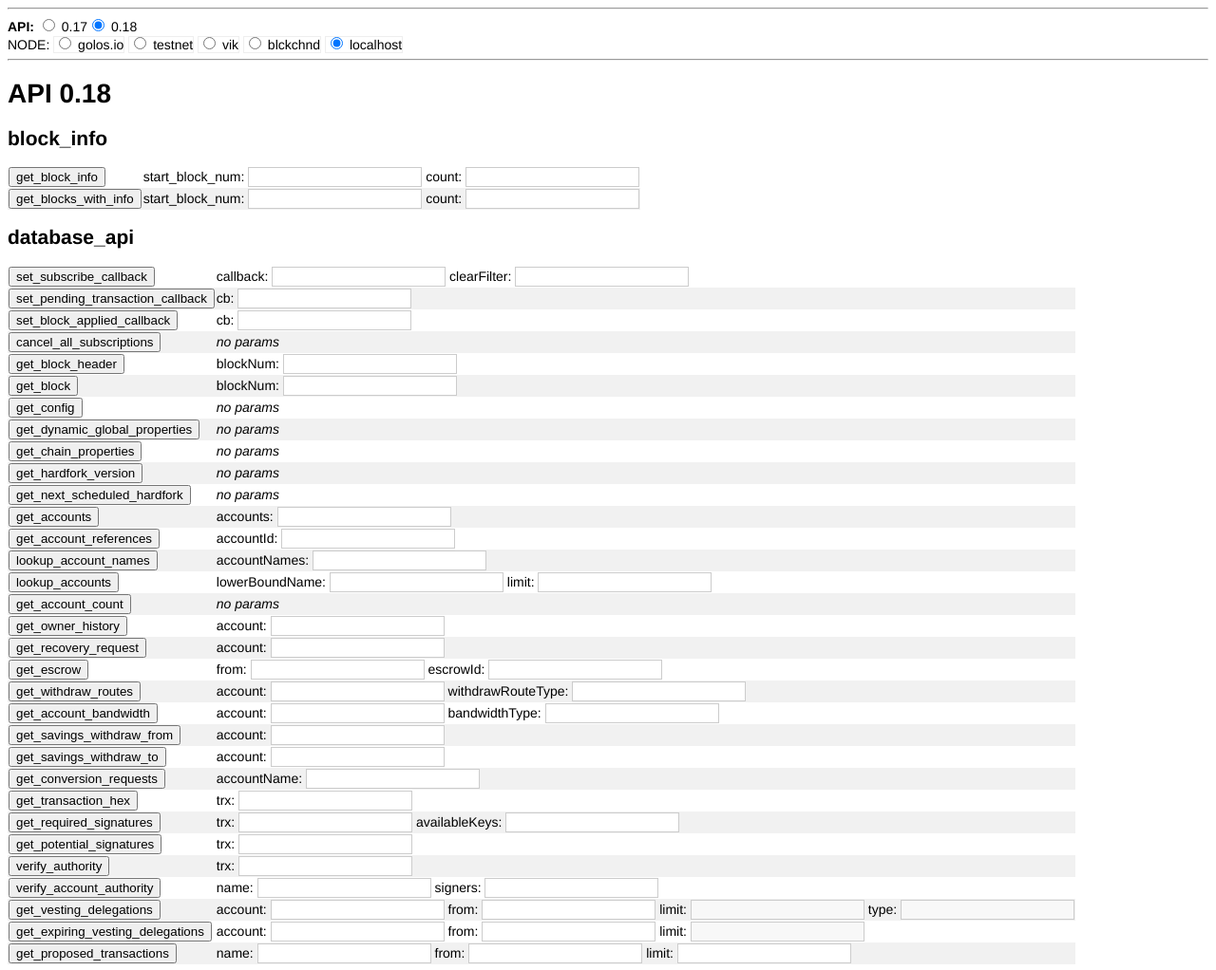
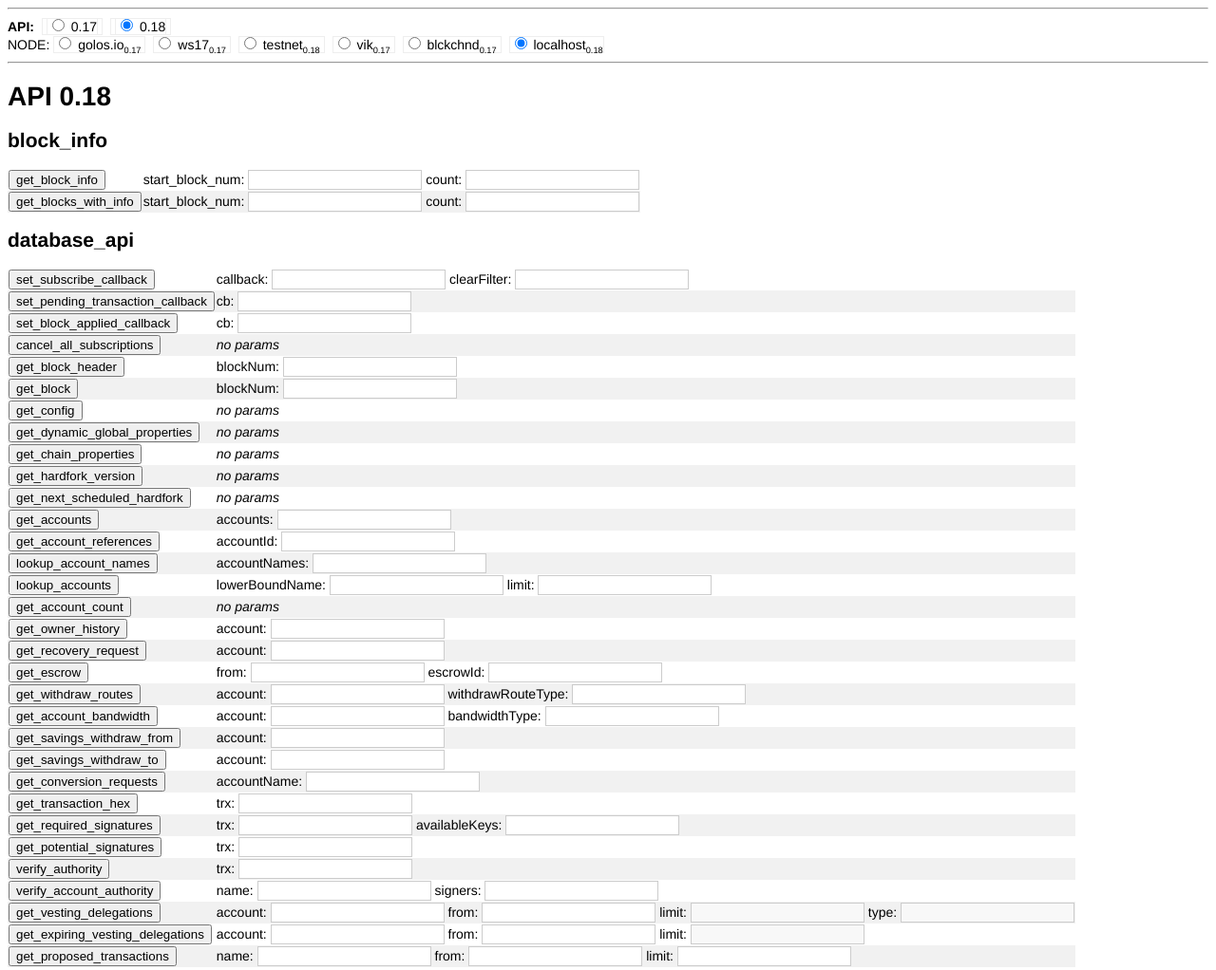
Before and after one commit to GolosChain/Qa, a plain HTML site: page tools/simple-api/index.html in a window 1280 px wide. Shown: the top 1022 px of the page at 95% size. Drawn offline with Linux system fonts and the light colour scheme.

Commit message:
simple-api: Autoswitch node version + call method on Enter press
1. Autoswitch API version on node select
2. Call method on pressing Enter in it's field
3. Better logs
4. Fix input ids

```diff
--- a/tools/simple-api/index.html
+++ b/tools/simple-api/index.html
@@ -9,14 +9,44 @@
 <script src="js/ws.js"></script>
 <!--script src="https://unpkg.com/golos-js@0.6.3/dist/golos.min.js"></script-->
 <style>
+body {
+	font-family: "Helvetica Neue", Verdana, sans-serif;
+	font-size: 14px;
+}
+.fl {float:left}
+.red {color:red}
+.dred {color:darkred}
+.green {color:green}
+
+table {border-collapse: collapse;}
+table tbody tr:nth-child(2n) {background: #f1f1f1}
+table.solid tbody tr:nth-child(2n) {background: transparent}
+table tbody tr:hover td	{background: rgba(255,255,200,.5)}
+
 .api-tbl input {background:#F8F8F8;border:1px solid #CCC; padding:2px}
 .api-tbl input[required] {background:#FFF}
+
+#nodes label, #apis label {margin:4px; border:1px solid #EEE}
+#nodes label sub {font-size: 66%}
+
 </style>
 <script>
-var w = new KWS(), ApiMethods = [], ApiParamsFix = {};
+const NODES = [
+//	[url, name, ?version, ?default]
+	["wss://ws.golos.io",			"golos.io"],
+	["wss://ws17.golos.io",			"ws17"],
+	["wss://ws.testnet.golos.io",	"testnet", 18],
+	["wss://api.golos.cf",			"vik"],
+	["wss://api.golos.blckchnd.com/ws", "blckchnd"],
+	["ws://127.0.0.1:8091",			"localhost", 18, true],
+];
+let w = new KWS(), ApiMethods = [], ApiParamsFix = {}, currentApi = '';
 
 let mInputs = {};				// input ids (todo: inputs) to easily get values
 function showApiMethods(v) {
+	if (v === currentApi) return;
+	currentApi = v;
+	mInputs = {};
 	var h = `<h1>API ${v}</h1>`;
 	for (var api of ApiMethods) {
 		let N = api.name,
@@ -31,7 +61,7 @@ function showApiMethods(v) {
 				for (var a of p) {
 					let optional = a[0] === '?';
 					if (optional) a = a.substr(1);
-					let id = 'p-'+api+'-'+m+'-'+a;
+					let id = 'p-'+N+'-'+m+'-'+a;
 					params += `<label for="${id}">${a}: <input id="${id}" name="${a}" ${optional?'':'required'}/></label> `;
 
 					var inputs = mInputs[m] || [];
@@ -44,6 +74,8 @@ function showApiMethods(v) {
 		h += '</table>';
 	}
 	$('all-api').innerHTML = h;
+	function on13(e){if (e.keyCode == 13) e.target.parentNode.parentNode.parentNode.firstChild.firstChild.click()}
+	document.querySelectorAll('#all-api input').forEach(el=>{el.onkeypress=on13});
 }
 
 function callMethod(b) {
@@ -60,13 +92,12 @@ function callMethod(b) {
 			}
 			p.push(v);
 		}
-// 	if (ApiParamsFix[n] && p.length) p[0] = ApiParamsFix[n](p[0]);
 	if (ApiParamsFix[n]) p = fixApiParams(n, p);
+	console.log("CALL:", db, n, p);
 	w.send(db, n, p);
 }
-</script>
-<script>
-function $(id){return document.getElementById(id)}
+
+function $(id) {return document.getElementById(id)}
 function qs(s) {return document.querySelector(s)||{}}
 
 function log(txt,b) {
@@ -75,53 +106,39 @@ function log(txt,b) {
 	p.innerHTML = txt;
 	l.appendChild(p);
 }
-
 </script>
-<style>
-body {
-	font-family: "Helvetica Neue";
-	font-size: 14px;
-}
-.fl {float:left}
-.red {color:red}
-.dred {color:darkred}
-.green {color:green}
-
-
-table {border-collapse: collapse;}
-table tbody tr:nth-child(2n) {background: #f1f1f1}
-table.solid tbody tr:nth-child(2n) {background: transparent}
-table tbody tr:hover td		 {background: rgba(255,255,200,.5)}
-
-</style>
 </head><body>
-<div id="log"></div>
-
-<hr>
-<style>
-#nodes label {margin:4ps; border:1px solid #EEE}
-</style>
+<div id="log"></div><hr>
 <div id="apis"><b>API:</b> </div>
-<div id="nodes">NODE:
-<label for="node1"><input id="node1" type="radio" name="node" onclick="selectNode(this)" value="wss://ws.golos.io"> golos.io</label>
-<label for="node2"><input id="node2" type="radio" name="node" onclick="selectNode(this)" value="wss://ws.testnet.golos.io"> testnet</label>
-<label for="node3"><input id="node3" type="radio" name="node" onclick="selectNode(this)" value="wss://api.golos.cf"> vik</label>
-<label for="node4"><input id="node4" type="radio" name="node" onclick="selectNode(this)" value="wss://api.golos.blckchnd.com/ws"> blckchnd</label>
-<label for="node5"><input id="node5" type="radio" name="node" onclick="selectNode(this)" value="ws://127.0.0.1:8091" checked> localhost</label>
-</div>
+<div id="nodes">NODE:</div>
 <script>
-//let nodes = document.querySelectorsAll('#nodes radio');
-$('node5').click();
-function selectNode(radio) {
-	let n = radio.value;
-	console.log(radio, n)
+function selectNode(i) {
+	let node = NODES[i];	if (!node) return alert("unknown node index: "+i);
+	let n = node[0];
 	window.GOLOS_NODE = n;
 	w.setNode(n);
 	// golos.config.set('websocket',n);
  	// golos.config.set('chain_id','782a3039b478c839e4cb0c941ff4eaeb7df40bdd68bd441afd444b9da763de12');	//mainnet
 	// golos.config.set('chain_id','5876894a41e6361bde2e73278f07340f2eb8b41c2facd29099de9deef6cdb679');
+	let v = normApi(node[2], true);
+	if (v >= 0) $('api'+v).click();
 }
 
+function showNodes() {
+	let def = 0;
+	for (let i in NODES) {
+		let node = NODES[i];
+		let id = 'node'+i;
+		let v = normApi(node[2]);
+		let l = document.createElement('label');
+		l.setAttribute("for", id);
+		l.innerHTML =
+			`<input id="${id}" type="radio" name="node" onclick="selectNode(${i})" value="${node[0]}" data-v="${v}"> ${node[1]}<sub>${v}</sub> `;
+		$('nodes').appendChild(l);
+		if (node[3]) def = id;
+	}
+	if (def) $(def).click();
+}
 function showApis() {
 	console.log('showApis');
 	let i = 0, apis = $('apis');
@@ -142,7 +159,7 @@ function selectApi(v) {
 
 function init() {
 	showApis();
-	$('api1').click();
+	showNodes();
 }
 setTimeout(init, 1000);
 
--- a/tools/simple-api/js/api.js
+++ b/tools/simple-api/js/api.js
@@ -5,11 +5,18 @@ let _str2Obj = str => {return [JSON.parse(str)]};
 let fixApiParams = (name, args) => {let fn = ApiParamsFix[name]||console.log;return fn.apply(null, args)};
 
 // loader
-let apis = ['0.17', '0.18'], API = {};
-for (let i in apis) {
-	let v = apis[i];
+let APIS = ['0.17', '0.18'],
+    API = {};
+for (let i in APIS) {
+	let v = APIS[i];
 	console.log(v);
 	let s = document.createElement('script');
-	s.src = `api-${v}.js`;
+	s.src = `api-${v}.js?`+Date.now();
 	document.head.appendChild(s);
 }
+
+function normApi(x, needIdx) {
+    let i = {17:1, '17':1, '17.0':1, 18:2, '18':2, '18.0':2}[x];
+    i = i ? i - 1 : 0;
+    return needIdx ? i : APIS[i];
+}
--- a/tools/simple-api/js/ws.js
+++ b/tools/simple-api/js/ws.js
@@ -17,7 +17,7 @@ class KWS extends Network {
 	start() {
 		this.ws = new WebSocket(this.node);
 		this.ws.onopen = e => {
-			console.log(e);
+			console.log('Connected ' + this.node, e);
 			this.ws.onmessage = raw => {
 				var e = false, data = {};
 				try {
@@ -26,9 +26,9 @@ class KWS extends Network {
 					e = exc;
 				}
 				if (e)
-					console.log(e, id, data.result || data);
+					console.log("ERROR", e, data.id, data.result || data);
 				else
-					console.log(data.id, data.result || data);
+					console.log("RESULT:", data.id, data.result || data);
 
 				//ids
 				let id = data.id;
```
